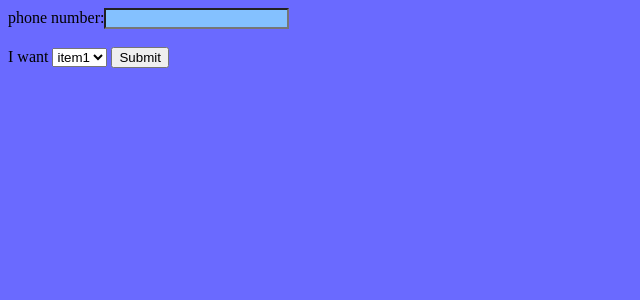
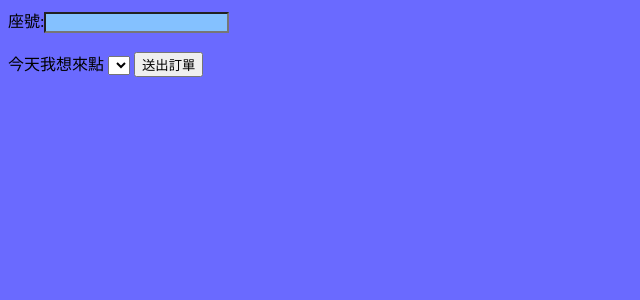
Before and after one commit to YI-CHIH-0126/group_order, a Flask app: page /order in a window 1280 px wide. Shown: the top 300 px of the page, without its empty margins (0-640 px from the left). Run offline with Flask 3, Linux system fonts and the light colour scheme; lists and menus that the app fills with data are empty.

Commit message:
change text

```diff
--- a/main.py
+++ b/main.py
@@ -1,3 +1,4 @@
+# -*- coding: utf-8 -*-
 from flask import Flask,request,render_template
 
 app=Flask(__name__)
@@ -18,7 +19,7 @@ def check():
         file=open('static/list.txt',mode='r')
         olist=file.readlines()
         html='''
-                <h1>order list</h1>
+                <h1>完成點餐</h1>
                 <table border>
             '''
         for i in olist:
@@ -28,7 +29,7 @@ def check():
         return html
     else:
         html='''
-                <h1>order list</h1>
+                <h1>完成點餐</h1>
                 <table border>
             '''
         file=open("static/list.txt","r")
--- a/templates/order.html
+++ b/templates/order.html
@@ -7,11 +7,11 @@
     </head>
     <body class="background">
         <form method="POST" action="/check_order">
-            <label for="phone">phone number:</label><input type="text" name="phone" id="phone" class="enter"><br><br>
-            <label for="option">I want </label><select id="option" name="item">
-                <option value="item1">item1</option>
+            <label for="phone">座號:</label><input type="text" name="phone" id="phone" class="enter"><br><br>
+            <label for="option">今天我想來點 </label><select id="option" name="item">
+                <option value="item1"></option>
             </select>
-            <input type="submit">
+            <input type="submit" value="送出訂單">
         </form>
     </body>
 </html>
```
Also changed, not shown: templates/home.html (+4 -4 lines).
